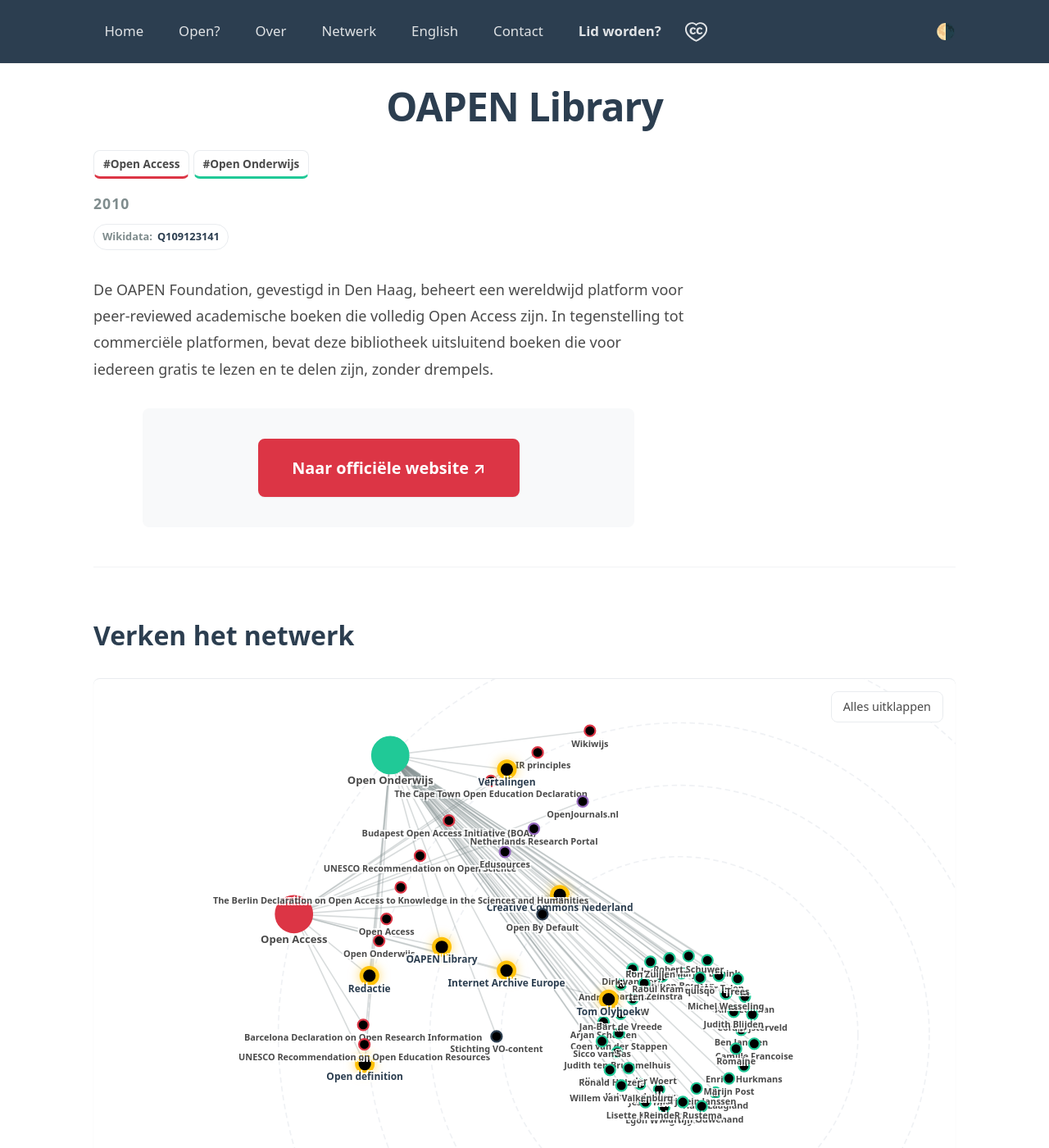
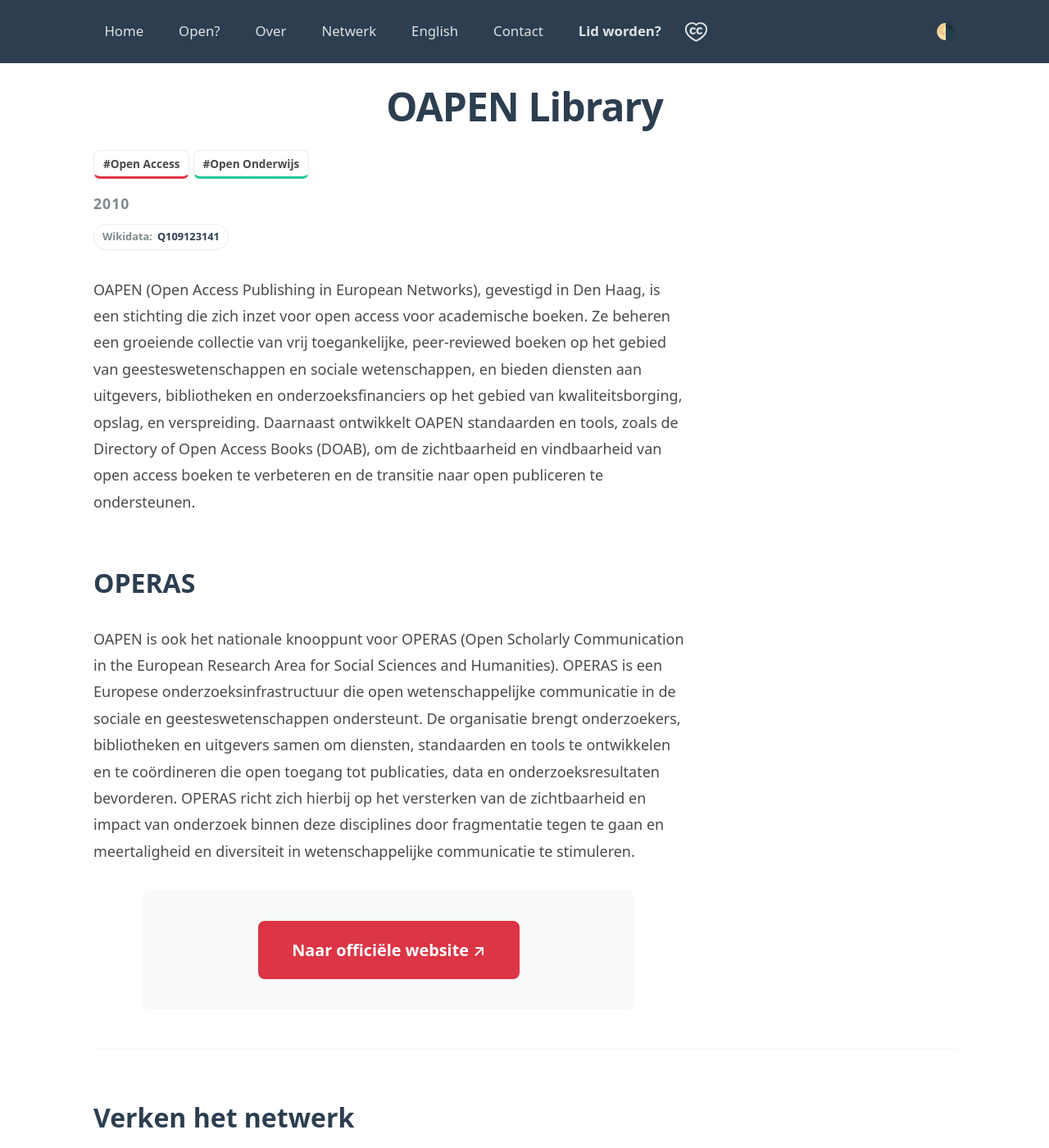
Before and after one commit to opennederland/www.opennederland.nl, a Jekyll site: the page built from _platforms/OAPEN.md, in a window 1280 px wide and 1400 px high. Shown: the whole window at 82% size. Built offline with Jekyll 4.4.1, drawn with Linux system fonts in a browser that asks for light colours.

Commit message:
OAPEN editorial

```diff
--- a/_platforms/OAPEN.md
+++ b/_platforms/OAPEN.md
@@ -8,4 +8,7 @@
 wikidata: Q109123141
 ---
 
-De OAPEN Foundation, gevestigd in Den Haag, beheert een wereldwijd platform voor peer-reviewed academische boeken die volledig Open Access zijn. In tegenstelling tot commerciële platformen, bevat deze bibliotheek uitsluitend boeken die voor iedereen gratis te lezen en te delen zijn, zonder drempels.
+OAPEN (Open Access Publishing in European Networks), gevestigd in Den Haag, is een stichting die zich inzet voor open access voor academische boeken. Ze beheren een groeiende collectie van vrij toegankelijke, peer-reviewed boeken op het gebied van geesteswetenschappen en sociale wetenschappen, en bieden diensten aan uitgevers, bibliotheken en onderzoeksfinanciers op het gebied van kwaliteitsborging, opslag, en verspreiding. Daarnaast ontwikkelt OAPEN standaarden en tools, zoals de Directory of Open Access Books (DOAB), om de zichtbaarheid en vindbaarheid van open access boeken te verbeteren en de transitie naar open publiceren te ondersteunen.
+
+## OPERAS
+OAPEN is ook het nationale knooppunt voor OPERAS (Open Scholarly Communication in the European Research Area for Social Sciences and Humanities). OPERAS is een Europese onderzoeksinfrastructuur die open wetenschappelijke communicatie in de sociale en geesteswetenschappen ondersteunt. De organisatie brengt onderzoekers, bibliotheken en uitgevers samen om diensten, standaarden en tools te ontwikkelen en te coördineren die open toegang tot publicaties, data en onderzoeksresultaten bevorderen. OPERAS richt zich hierbij op het versterken van de zichtbaarheid en impact van onderzoek binnen deze disciplines door fragmentatie tegen te gaan en meertaligheid en diversiteit in wetenschappelijke communicatie te stimuleren.
```
